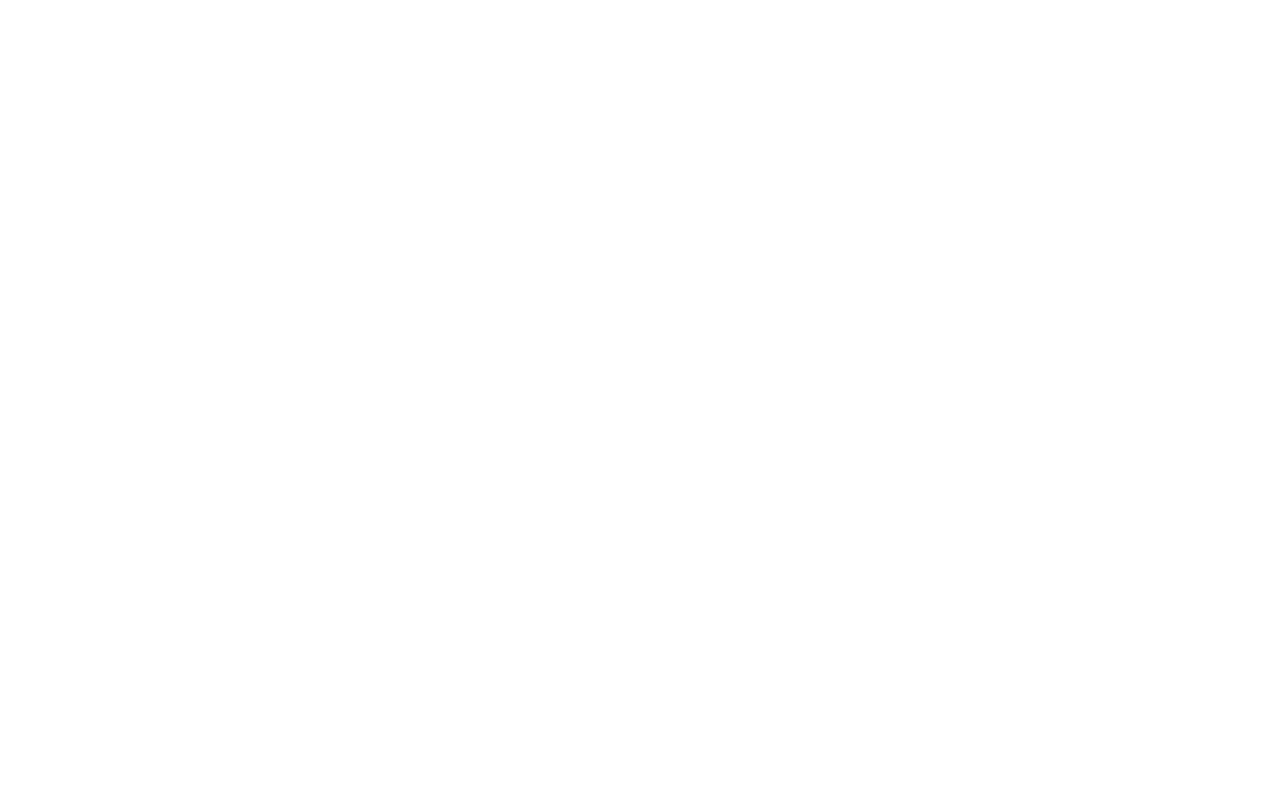
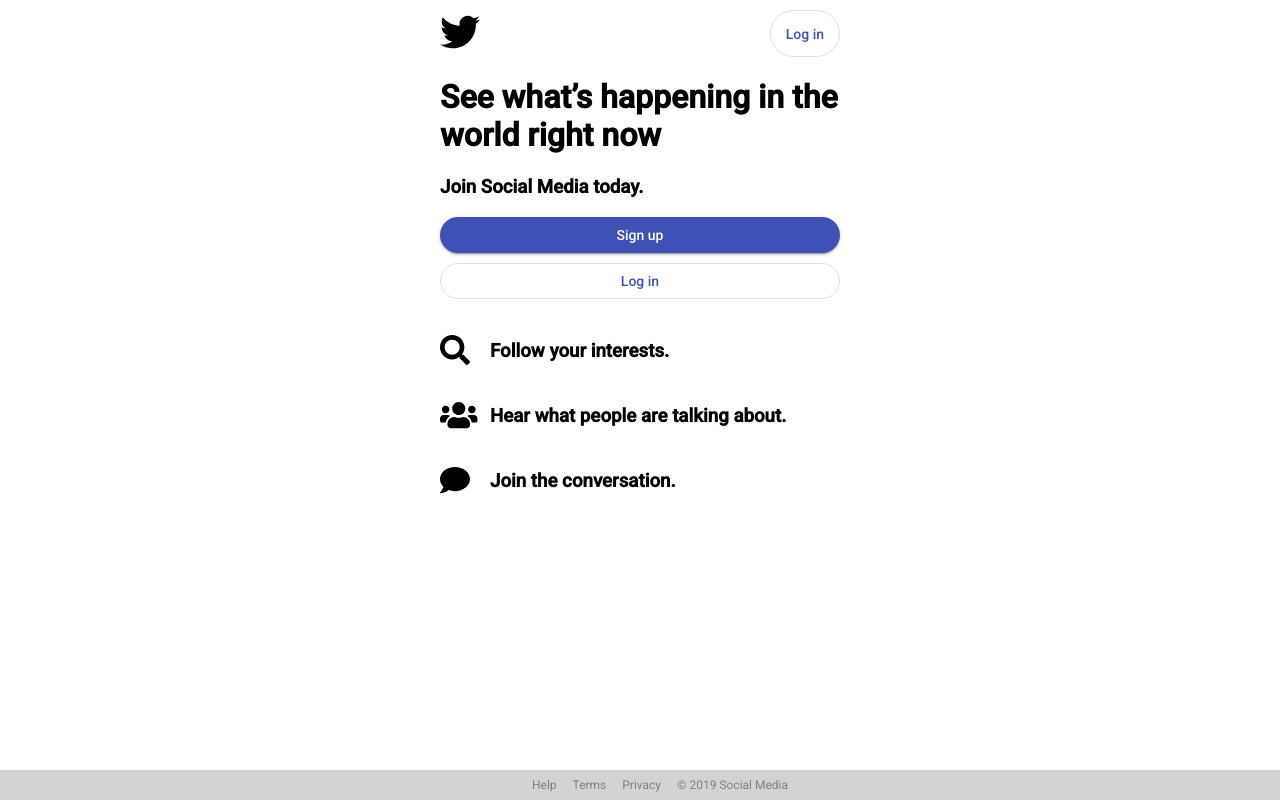
Before and after one commit to the-milanov/social_network_homepage, an Angular app: page / in a window 1280 px wide. Built offline with nearby package versions, Linux system fonts and the light colour scheme.

Commit message:
Starting page wireframe

```diff
--- a/package.json
+++ b/package.json
@@ -23,6 +23,7 @@
     "@angular/router": "~8.2.7",
     "@fortawesome/angular-fontawesome": "^0.5.0",
     "@fortawesome/fontawesome-svg-core": "^1.2.26",
+    "@fortawesome/free-brands-svg-icons": "^5.12.0",
     "@fortawesome/free-solid-svg-icons": "^5.12.0",
     "rxjs": "~6.4.0",
     "tslib": "^1.10.0",
--- a/src/app/app-routing.module.ts
+++ b/src/app/app-routing.module.ts
@@ -1,11 +1,11 @@
-import { NgModule } from '@angular/core';
-import { Routes, RouterModule } from '@angular/router';
+import { NgModule } from "@angular/core";
+import { Routes, RouterModule } from "@angular/router";
+import { HomepageComponent } from "./components/homepage/homepage.component";
 
-
-const routes: Routes = [];
+const routes: Routes = [{ path: "", component: HomepageComponent }];
 
 @NgModule({
   imports: [RouterModule.forRoot(routes)],
   exports: [RouterModule]
 })
-export class AppRoutingModule { }
+export class AppRoutingModule {}
--- /dev/null
+++ b/src/app/components/homepage/homepage.component.html
@@ -0,0 +1,38 @@
+<div id="container">
+  <div id="user">
+    <div class="user-head">
+      <fa-icon [icon]="faIcon"></fa-icon>
+      <button mat-stroked-button color="primary">Log in</button>
+    </div>
+    <h1>See what’s happening in the world right now</h1>
+    <div class="user-foot">
+      <h3>Join Social Media today.</h3>
+      <button mat-raised-button color="primary">Sign up</button>
+      <button mat-stroked-button color="primary">Log in</button>
+    </div>
+  </div>
+  <div id="info">
+    <ul>
+      <li>
+        <fa-icon [icon]="faSearch"></fa-icon>
+        <h3>Follow your interests.</h3>
+      </li>
+      <li>
+        <fa-icon [icon]="faUsers"></fa-icon>
+        <h3>Hear what people are talking about.</h3>
+      </li>
+      <li>
+        <fa-icon [icon]="faComment"></fa-icon>
+        <h3>Join the conversation.</h3>
+      </li>
+    </ul>
+  </div>
+</div>
+<div id="footer">
+  <ul>
+    <li>Help</li>
+    <li>Terms</li>
+    <li>Privacy</li>
+    <li>&copy; 2019 Social Media</li>
+  </ul>
+</div>
--- /dev/null
+++ b/src/app/components/homepage/homepage.component.scss
@@ -0,0 +1,63 @@
+$max-width: 400px;
+button{
+  border-radius: 50px;
+}
+#user{
+  max-width: $max-width;
+  margin: auto;
+  padding: 10px;
+}
+.user-head{
+  display: flex;
+  justify-content: space-between;
+}
+.user-head fa-icon{
+  font-size: 40px;
+}
+.user-foot button{
+  display: block;
+  width: 100%;
+  margin: 10px 0;
+}
+#footer{
+  position: fixed;
+  bottom: 0;
+  left: 0;
+  width: 100%;
+  background-color: lightgray;
+}
+#info{
+  width: $max-width;
+  margin: auto;
+}
+#info ul{
+  list-style-type: none;
+  margin: 0;
+  padding: 0;
+}
+#info li{
+  padding: 15px 0;
+  display: flex;
+  align-items: center;
+}
+#info fa-icon{
+  font-size: 30px;
+  display: inline-block;
+  width: 50px;
+}
+#info h3{
+  display: inline-block;
+  margin: 0;
+}
+#footer ul{
+  margin: auto;
+  width: fit-content;
+}
+#footer li{
+  list-style-type: none;
+  display: inline-block;
+  padding: 4px;
+  margin: 4px;
+  font-size: 12px;
+  color: gray;
+}
--- /dev/null
+++ b/src/app/components/homepage/homepage.component.ts
@@ -0,0 +1,20 @@
+import { Component, OnInit } from '@angular/core';
+import { faTwitter } from '@fortawesome/free-brands-svg-icons';
+import { faSearch, faUsers, faComment } from '@fortawesome/free-solid-svg-icons';
+
+@Component({
+  selector: 'app-homepage',
+  templateUrl: './homepage.component.html',
+  styleUrls: ['./homepage.component.scss']
+})
+export class HomepageComponent implements OnInit {
+  faIcon = faTwitter;
+  faSearch = faSearch;
+  faUsers = faUsers;
+  faComment= faComment;
+  constructor() { }
+
+  ngOnInit() {
+  }
+
+}
--- a/src/index.html
+++ b/src/index.html
@@ -2,7 +2,7 @@
 <html lang="en">
 <head>
   <meta charset="utf-8">
-  <title>SocialNetworkHomepage</title>
+  <title>Social Network</title>
   <base href="/">
   <meta name="viewport" content="width=device-width, initial-scale=1">
   <link rel="icon" type="image/x-icon" href="favicon.ico">
```
Also changed, not shown: src/app/app.module.ts (+6 -2 lines), 2 other files (tests, documents, lock files or other folders).
